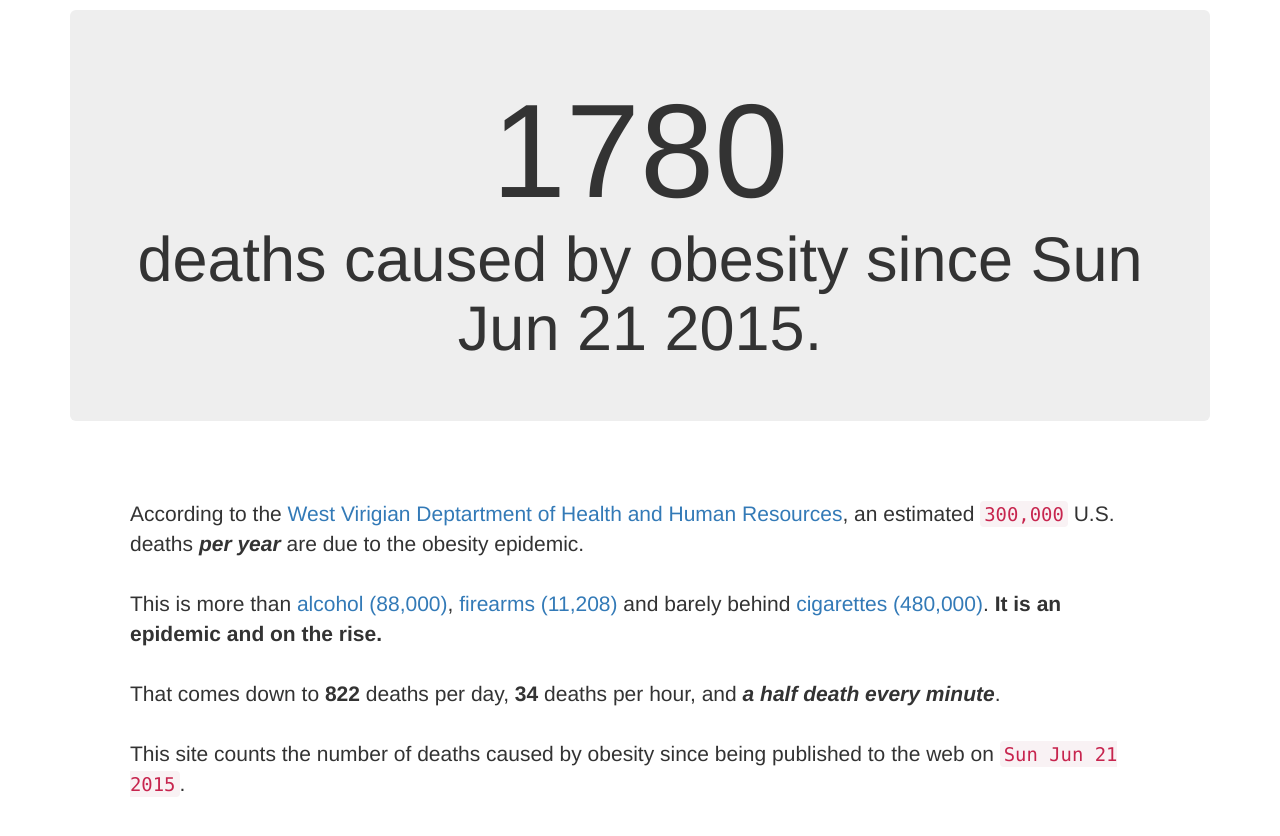
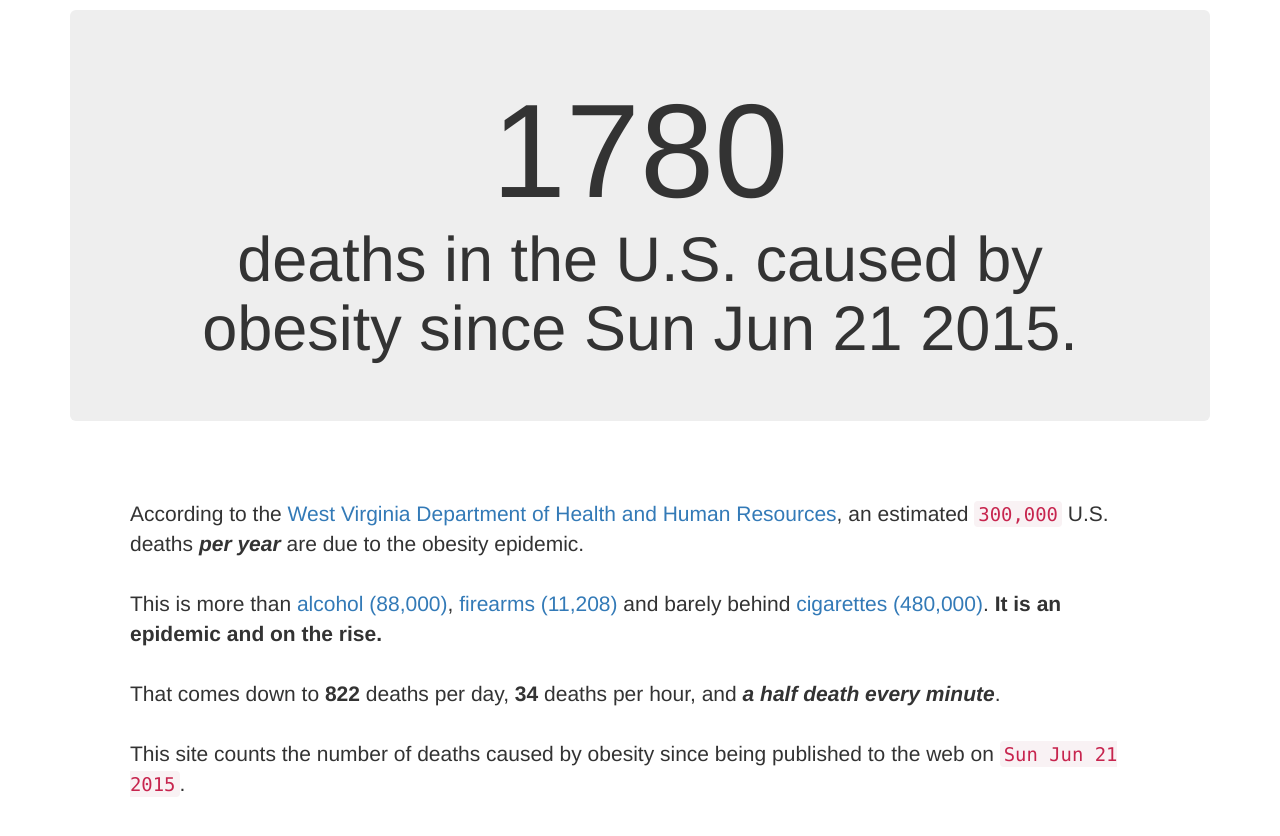
Before and after one commit to fatdeaths/fatdeaths.github.io, a plain HTML site: page index.html in a window 1280 px wide. Drawn offline with nearby package versions, Linux system fonts and the light colour scheme.

Commit message:
minor corrections

```diff
--- a/index.html
+++ b/index.html
@@ -16,7 +16,7 @@
 
         <div class="jumbotron" style="background-color:white">
           <p>
-          According to the <a href="https://www.wvdhhr.org/bph/oehp/obesity/mortality.htm" target="_blank">West Virigian Deptartment of Health and Human Resources</a>, an estimated <code>300,000</code> U.S. deaths <strong><em>per year</em></strong> are due to the obesity epidemic.
+          According to the <a href="https://www.wvdhhr.org/bph/oehp/obesity/mortality.htm" target="_blank">West Virginia Department of Health and Human Resources</a>, an estimated <code>300,000</code> U.S. deaths <strong><em>per year</em></strong> are due to the obesity epidemic.
           <br/>
           <br/>
           This is more than <a href="http://www.cdc.gov/alcohol/fact-sheets/alcohol-use.htm" target="_blank">alcohol (88,000)</a>, <a href="http://www.cdc.gov/nchs/fastats/homicide.htm" target="_blank">firearms (11,208)</a> and barely behind <a href="http://www.cdc.gov/tobacco/data_statistics/fact_sheets/fast_facts/" target="_blank">cigarettes (480,000)</a>.  <strong>It is an epidemic and on the rise.</strong>
@@ -39,7 +39,7 @@
           var start_end_diff = Math.abs(start_date.getTime() - end_date.getTime());
           start_end_diff = Math.round(start_end_diff / ms_per_min);
 
-          document.getElementById("death_count").innerHTML = "<span style=\"font-size: 100pt\">" + start_end_diff + "</span><br/>deaths caused by obesity since " + start_date.toDateString() + ".";
+          document.getElementById("death_count").innerHTML = "<span style=\"font-size: 100pt\">" + start_end_diff + "</span><br/>deaths in the U.S. caused by obesity since " + start_date.toDateString() + ".";
           document.getElementById("start_date").innerHTML = start_date.toDateString();
         }
 
```
